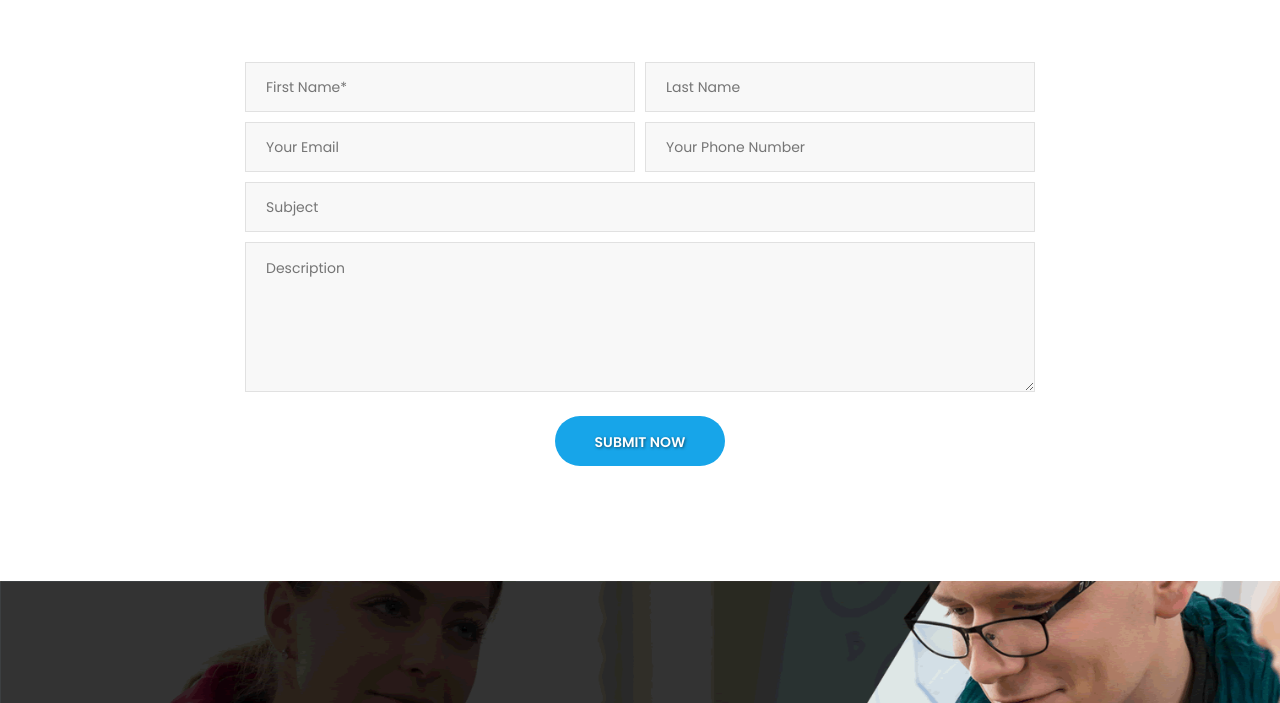
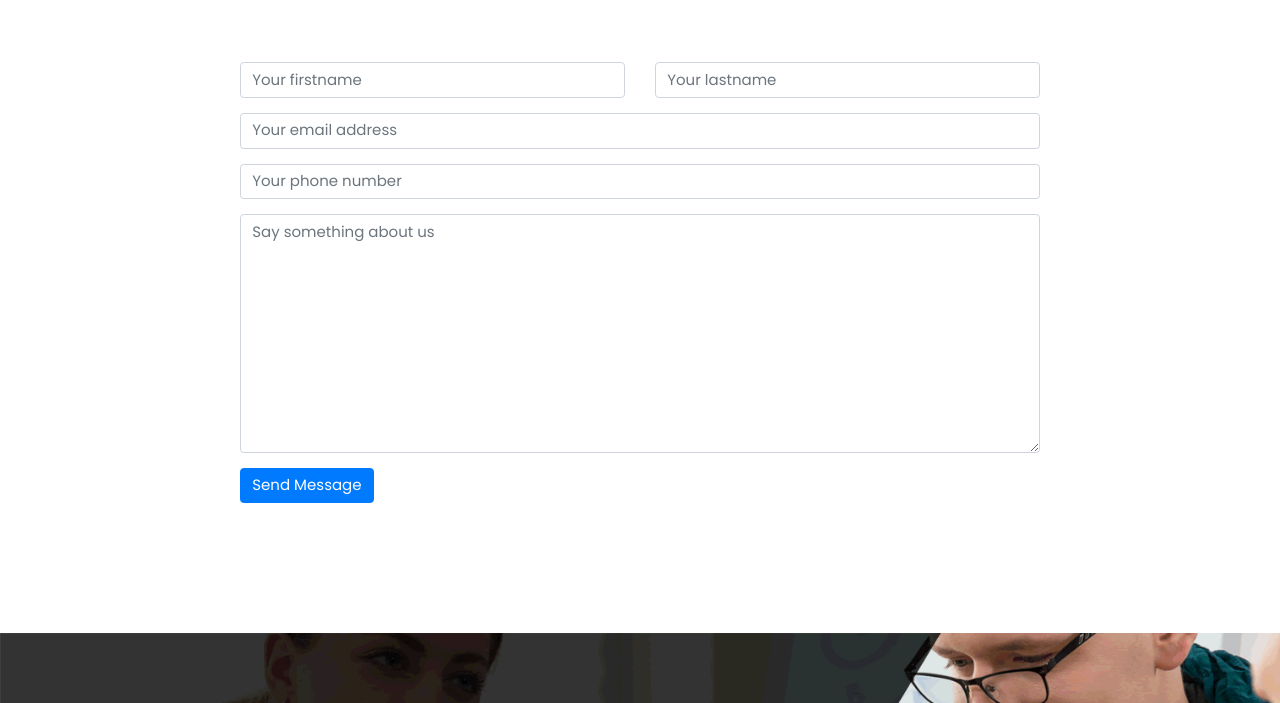
Before and after one commit to aquariusconcept/aquariusconcept.github.io, a plain HTML site: page make_appointment.html in a window 1280 px wide. Shown: the part 612-1315 px from the top of the page. Drawn offline with Linux system fonts and the light colour scheme; some packages are replaced by stand-ins of ours.

Commit message:
Update make_appointment.html

```diff
--- a/make_appointment.html
+++ b/make_appointment.html
@@ -142,32 +142,38 @@
                 <h2>Make	Appointment</h2>
               </div>
             </div>
-            <div class="col-lg-12 col-md-12 col-sm-12 col-xs-12 appointment_form">
-              <div class="form_section">
-                <form action="https://formsubmit.co/d05c3ed3ebc6e416a734dd16038e23f4" method="POST" />
-                  <fieldset class="row">
-                  <div class="field col-lg-6 col-md-6 col-sm-12 col-xs-12">
-                    <input class="field_custom" placeholder="First Name*" type="text" required>
+            <form action="https://formsubmit.co/d05c3ed3ebc6e416a734dd16038e23f4" method="POST"/>
+ <div class="row form-group">
+<div class="col-md-6">
+<!-- <label for="fname">First Name</label> -->
+<input type="text" id="fname" class="form-control" placeholder="Your firstname">
 </div>
-                  <div class="field col-lg-6 col-md-6 col-sm-12 col-xs-12">
-                    <input class="field_custom" placeholder="Last Name" type="text" required>
+<div class="col-md-6">
+<!-- <label for="lname">Last Name</label> -->
+<input type="text" id="lname" class="form-control" placeholder="Your lastname">
 </div>
-                  <div class="field col-lg-6 col-md-6 col-sm-12 col-xs-12">
-                    <input class="field_custom" placeholder="Your Email" type="email" required>
 </div>
-                  <div class="field col-lg-6 col-md-6 col-sm-12 col-xs-12">
-                    <input class="field_custom" placeholder="Your Phone Number" type="text" required>
+<div class="row form-group">
+<div class="col-md-12">
+<!-- <label for="email">Email</label> -->
+<input type="text" id="email" class="form-control" placeholder="Your email address">
 </div>
-                  <div class="field col-lg-12 col-md-12 col-sm-12 col-xs-12">
-                    <input class="field_custom" placeholder="Subject" type="text" required>
 </div>
-                  <div class="field col-lg-12 col-md-12 col-sm-12 col-xs-12">
-                    <textarea class="field_custom" placeholder="Description" required></textarea>
+<div class="row form-group">
+<div class="col-md-12">
+<!-- <label for="phone number">phone number</label> -->
+<input type="text" id="phone number" class="form-control" placeholder="Your phone number">
 </div>
-                  <div class="center">
-                    <button class="btn main_bt">SUBMIT NOW</button>
 </div>
-                  </fieldset>
+<div class="row form-group">
+<div class="col-md-12">
+<!-- <label for="message">Message</label> -->
+<textarea name="message" id="message" cols="30" rows="10" class="form-control" placeholder="Say something about us"></textarea>
+</div>
+</div>
+<div class="form-group">
+<input type="submit" value="Send Message" class="btn btn-primary">
+</div>
 </form>
               </div>
             </div>
```
Lines whose indentation alone changed are shown as unchanged.
